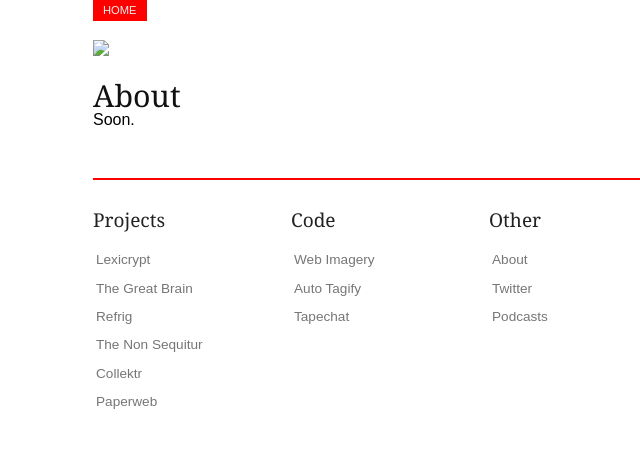
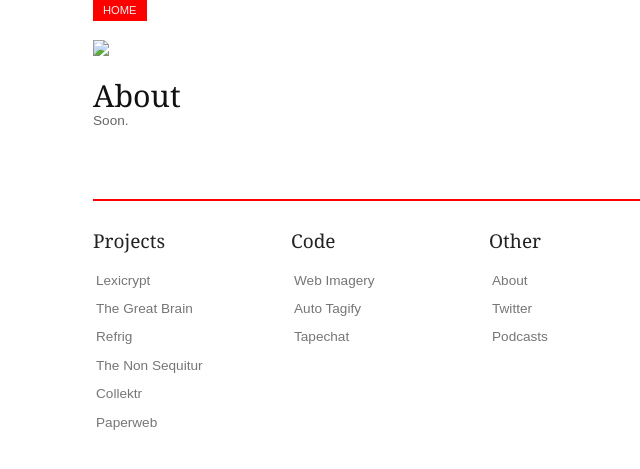
Before and after one commit to secretrobotron/ednapiranha.github.com, a Jekyll site: the page built from about.html, in a window 1280 px wide. Shown: the top 469 px of the page, without its empty margins (247-887 px from the left). Built offline with Jekyll 4.4.1, drawn with Linux system fonts in a browser that asks for light colours.

```diff
--- a/about.html
+++ b/about.html
@@ -9,7 +9,7 @@ layout: nil
 
 <div class="content">
   <div class="post-content">
-    Soon.
+    <p>Soon.</p>
   </div>
 </div>
 
```
